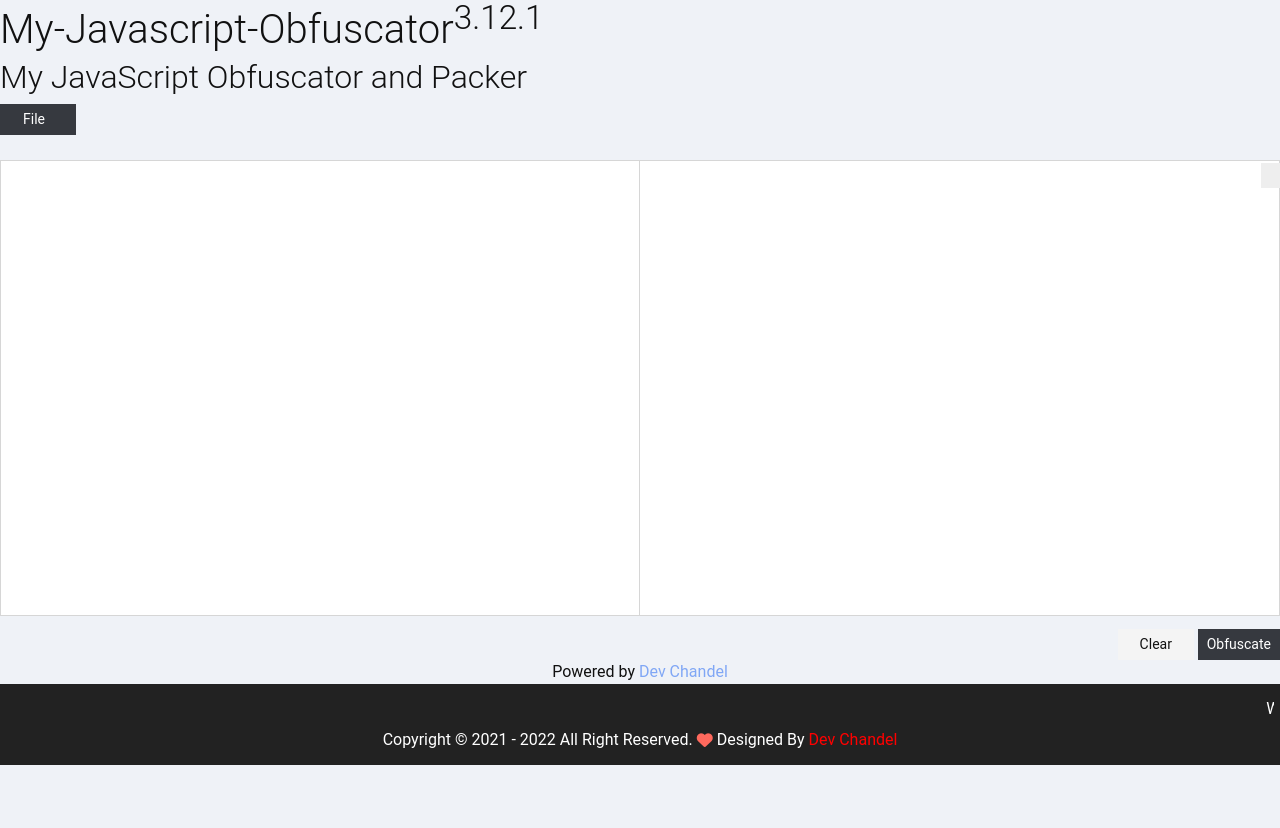
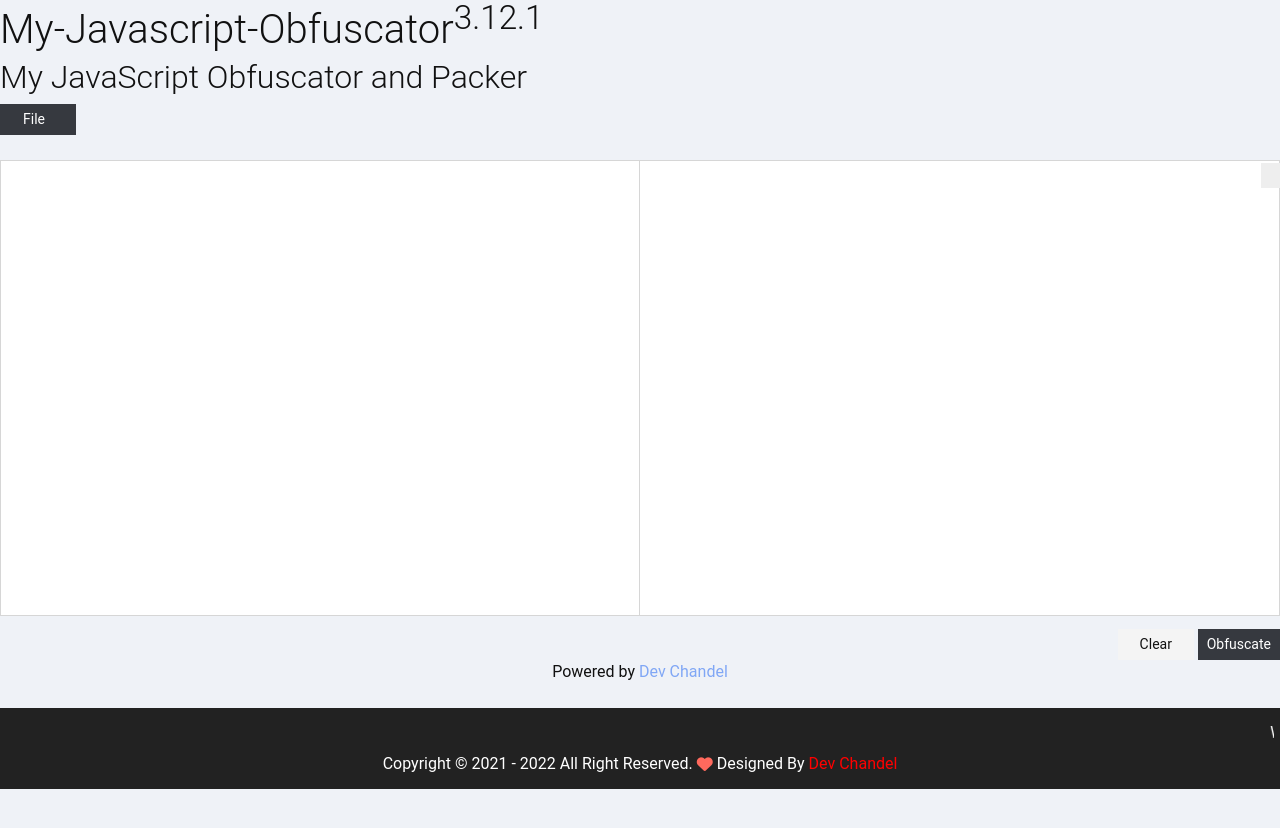
Before and after one commit to GoojDex/My-Javascript-Obfuscator, a Jekyll site: the page built from README.md, in a window 1280 px wide. Shown: the top 828 px of the page. Built offline with Jekyll 4.4.1, drawn with Linux system fonts in a browser that asks for light colours; nearby versions of some CDN libraries; some web fonts are replaced; our own code applies the rules of GitHub Pages for plain Markdown files.

Commit message:
Update default.html

```diff
--- a/_layouts/default.html
+++ b/_layouts/default.html
@@ -1999,7 +1999,7 @@ footer a:hover {
 
 <div class="center-align" id="credits" style="text-align: center;">Powered by <a class="teal-text" href="https://goojdextools.blogspot.com/" id="creditlink" rel="dofollow" target="_blank">Dev Chandel</a></div><div class="center-align" style="text-align: center;"></div>
 
-    </section>
+    </section><br/>
 
     <footer id="footer">
      <marquee class="GeneratedMarquee" direction="left" scrollamount="4" behavior="scroll">Welcome To Dev Chandel, Web Development & Design, Training Services, Android Application Development, Software Development, Designing Services, Digital Marketing Services, Bookkeeping Services, Consultancy Services, Training Services, IT Support, Digital Printing Services, Much More Services Provided By Dev Chandel.</marquee>
```
